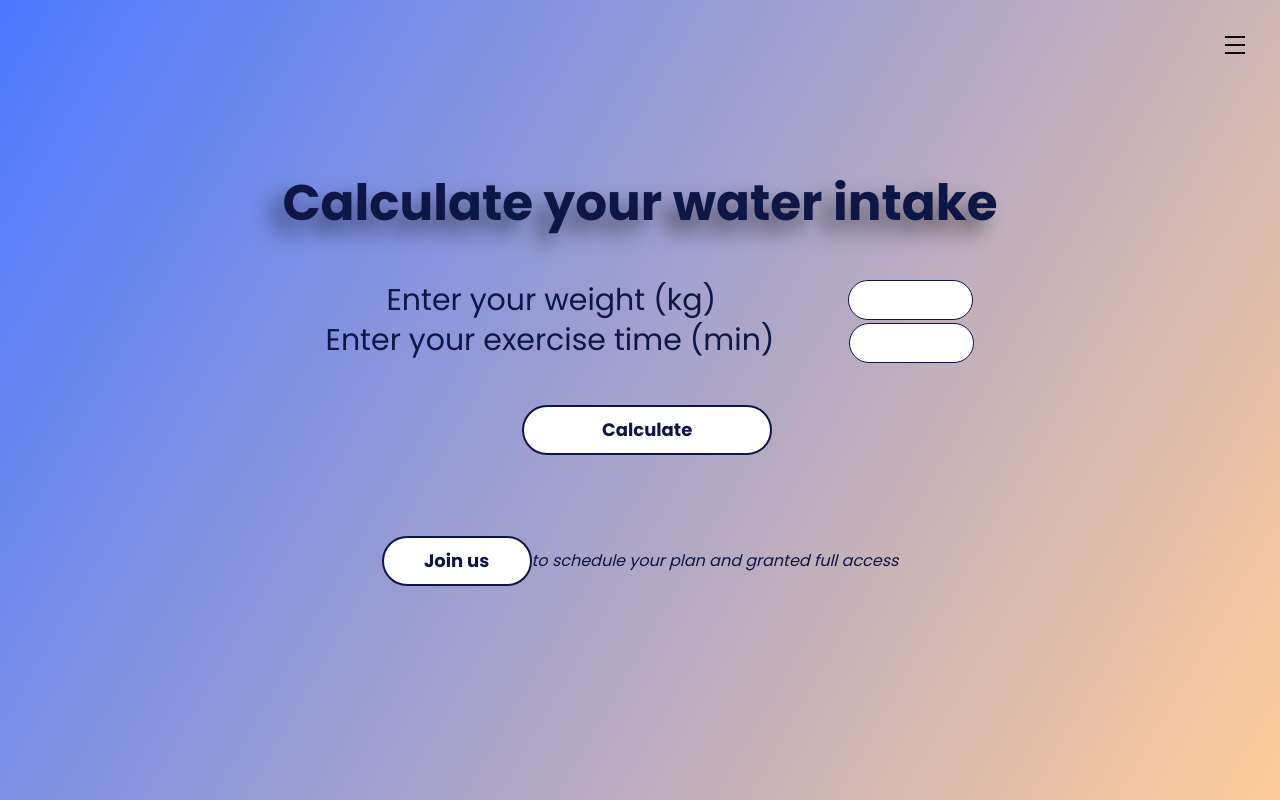
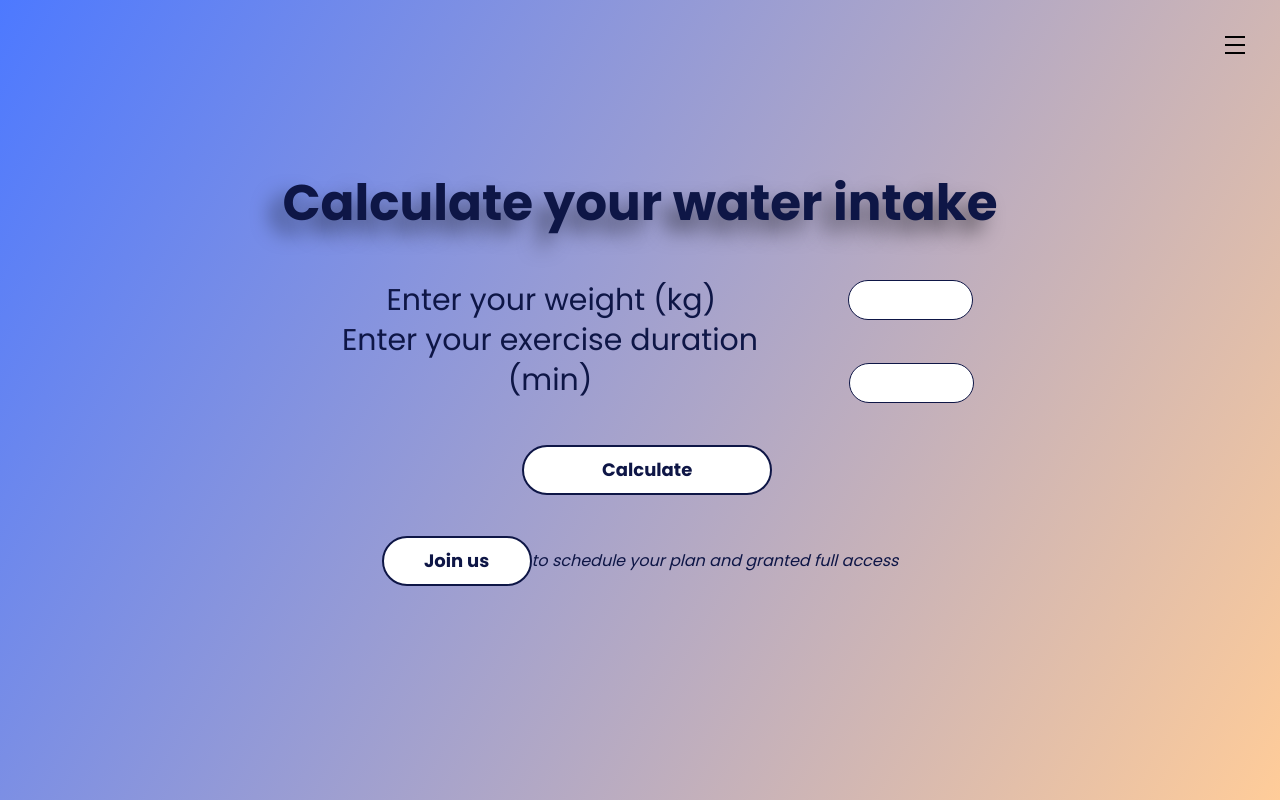
Before and after one commit to Aquaholic-ISP/Aquaholic, a Django app: page /aquaholic/calculate in a window 1280 px wide. Run offline with Django 4.2, Linux system fonts and the light colour scheme; some libraries are stand-ins or nearby versions.

Commit message:
edit label exercise duration

```diff
--- a/aquaholic/templates/aquaholic/calculate.html
+++ b/aquaholic/templates/aquaholic/calculate.html
@@ -35,7 +35,7 @@
             <label id="weightl">Enter your weight (kg)</label>
             <input id="weightin" type="number" name="weight" min="1" step="0.01">
             <br>
-            <label style="font-size: 30px;">Enter your exercise time (min)</label>
+            <label style="font-size: 30px;">Enter your exercise duration (min)</label>
             <input style="margin-left: 65px; font-size: 18px;" type="number" name="exercise_duration" min="0" step="0.01">
             <br>
             {% if message %}
--- a/aquaholic/templates/aquaholic/calculation_auth.html
+++ b/aquaholic/templates/aquaholic/calculation_auth.html
@@ -47,7 +47,7 @@
             <label id="weightl">Enter your weight (kg)</label>
             <input id="weightin" type="number" name="weight" min="1" step="0.01" value={{weight}}>
             <br>
-            <label style="font-size: 30px;">Enter your exercise time (min)</label>
+            <label style="font-size: 30px;">Enter your exercise duration (min)</label>
             <input style="margin-left: 65px; font-size: 18px;" type="number" name="exercise_duration" min="0" step="0.01" value={{exercise_duration}}>
             <br>
             {% if message %}
--- a/aquaholic/templates/aquaholic/regis.html
+++ b/aquaholic/templates/aquaholic/regis.html
@@ -43,7 +43,7 @@
             <label id="weightl" >Enter your weight (kg)</label>
             <input id="weightin" type="number" name="weight" min="1" step="0.01"  value={{weight}}>
             <br>
-            <label style="font-size: 30px;">Enter your exercise time (min)</label>
+            <label style="font-size: 30px;">Enter your exercise duration (min)</label>
             <input style="margin-left: 65px; font-size: 18px;" type="number" name="exercise_duration" min="0" step="0.01" value={{exercise_duration}}>
             <br>
             {% if message %}
```
